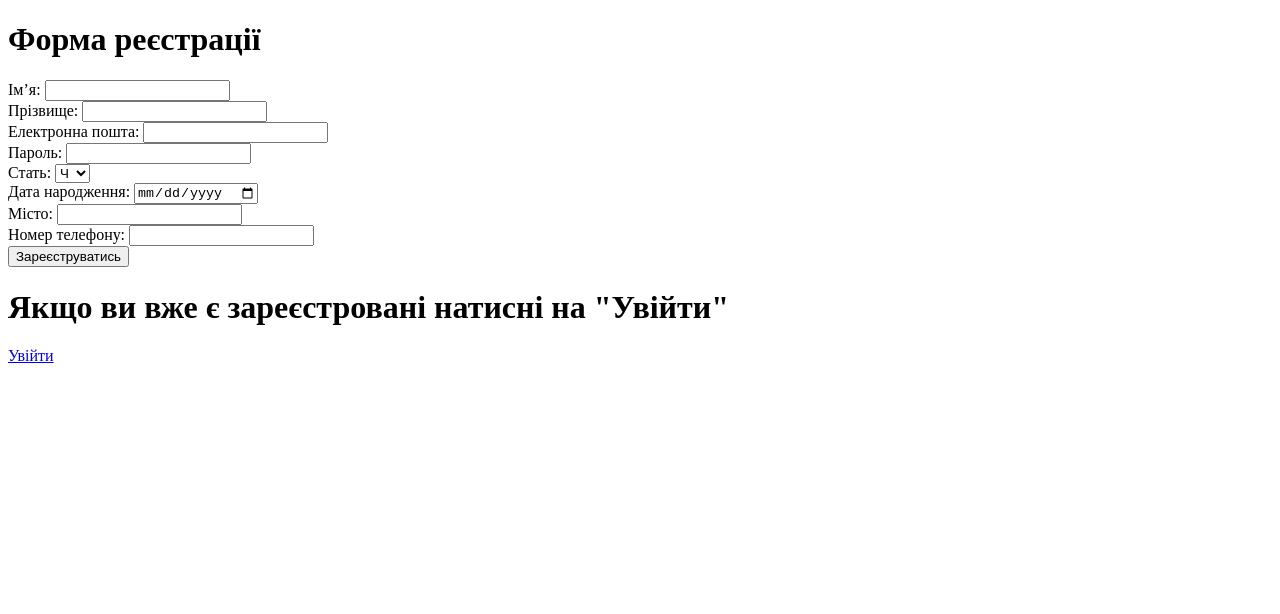
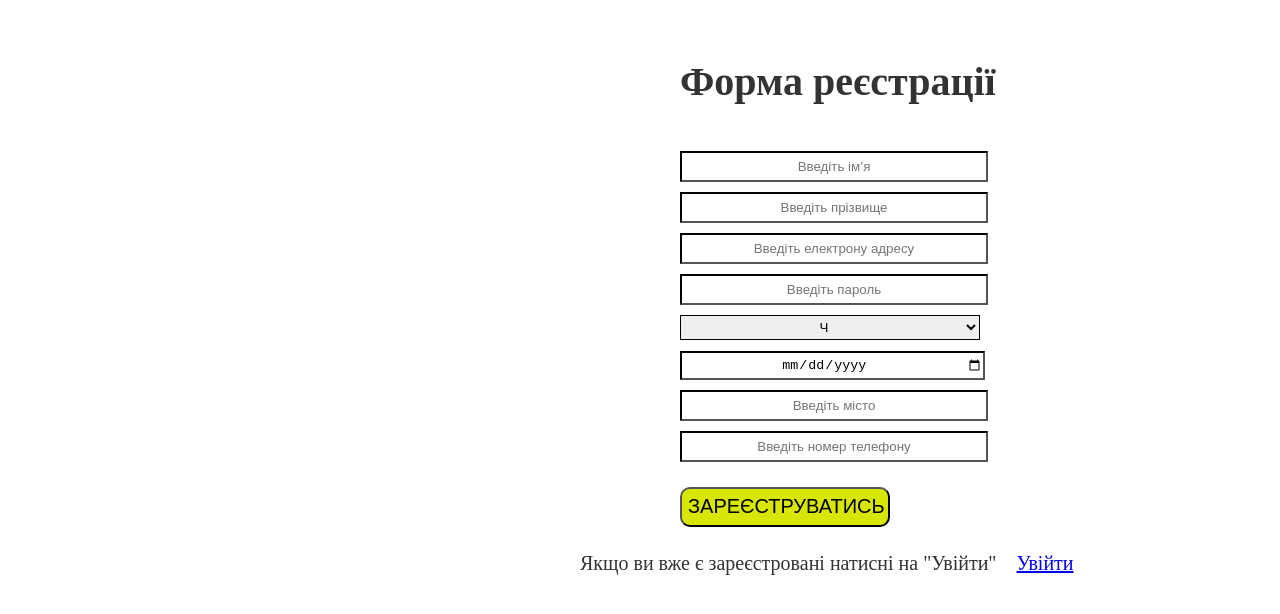
Before and after one commit to taniahrynda/MY_WEBSITE, a plain HTML site: page Website/sign.html in a window 1280 px wide. Drawn offline with Linux system fonts and the light colour scheme.

Commit message:
Add style

```diff
--- a/Website/css/style.css
+++ b/Website/css/style.css
@@ -456,8 +456,8 @@ body {
   margin-right: 300px;
 }
 .btn_nav {
-  width: 150px;
-  height: 30px;
+  width: 210px;
+  height: 40px;
   border-radius: 10px;
   text-align: center;
   text-transform: uppercase;
@@ -473,3 +473,15 @@ body {
   border-color: #000000;
   text-align: center;
 }
+.sign {
+  margin-left: 180px;
+}
+.else {
+  margin-left: 400px;
+  display: flex;
+}
+
+.sign__link {
+  margin-top: 20px;
+  margin-left: 20px;
+}
--- a/Website/sign.html
+++ b/Website/sign.html
@@ -1,6 +1,9 @@
 <!DOCTYPE html>
 <html lang="en">
 <head>
+  <link
+      rel="stylesheet"
+      href="css/style.css"/>
   <meta charset="UTF-8">
   <meta http-equiv="X-UA-Compatible" content="IE=edge">
   <meta name="viewport" content="width=device-width, initial-scale=1.0">
@@ -11,37 +14,39 @@
     <div class="container_sign">
   <h1>Форма реєстрації</h1>
   <form action="check.php" method="POST">
-    <label for="name">Ім’я:</label>
-    <input type="text" name="name" id="name" required><br>
 
-    <label for="surname">Прізвище:</label>
-    <input type="text" name="surname" id="surname" required><br>
+    <input class = "sign_text" type="text" name="name" id="name" placeholder="Введіть ім’я" required><br>
 
-    <label for="email">Електронна пошта:</label>
-    <input type="email" name="email" id="email" required><br>
 
-    <label for="password">Пароль:</label>
-    <input type="password" name="password" id="password" required><br>
+    <input class = "sign_text" type="text" name="surname" id="surname" placeholder="Введіть прізвище" required><br>
 
-    <label for="gender">Стать:</label>
-    <select name="gender" id="gender">
+
+    <input class = "sign_text" type="email" name="email" id="email" placeholder="Введіть електрону адресу" required><br>
+
+
+    <input class = "sign_text" type="password" name="password" id="password" placeholder="Введіть пароль" required><br>
+
+
+    <select class = "sign_text" name="gender" id="gender" placeholder="Виберіть стать">
       <option value="M">Ч</option>
       <option value="W">Ж</option>
     </select><br>
 
-    <label for="dateOfBirth">Дата народження:</label>
-    <input type="date" name="dateOfBirth" id="dateOfBirth" required><br>
 
-    <label for="city">Місто:</label>
-    <input type="text" name="city" id="city" required><br>
+    <input class = "sign_text" type="date" name="dateOfBirth" id="dateOfBirth" placeholder="Введіть дату народження" required><br>
 
-    <label for="phoneNumber">Номер телефону:</label>
-    <input type="tel" name="phoneNumber" id="phoneNumber" required><br>
 
-    <button type="submit">Зареєструватись</button>
+    <input class = "sign_text" type="text" name="city" id="city"  placeholder="Введіть місто" required><br>
+
+
+    <input class = "sign_text" type="tel" name="phoneNumber" id="phoneNumber" placeholder="Введіть номер телефону" required><br>
+
+    <button  class  = "btn_nav" type="submit">Зареєструватись</button>
   </div>
- <h1>Якщо ви вже є зареєстровані натисні на "Увійти"</h1>
+  <div class="else">
+ <p>Якщо ви вже є зареєстровані натисні на "Увійти"</p>
  <a class="sign__link" href="log.html">Увійти</a>
+</div>
   </div>
 </body>
 </html>
```
